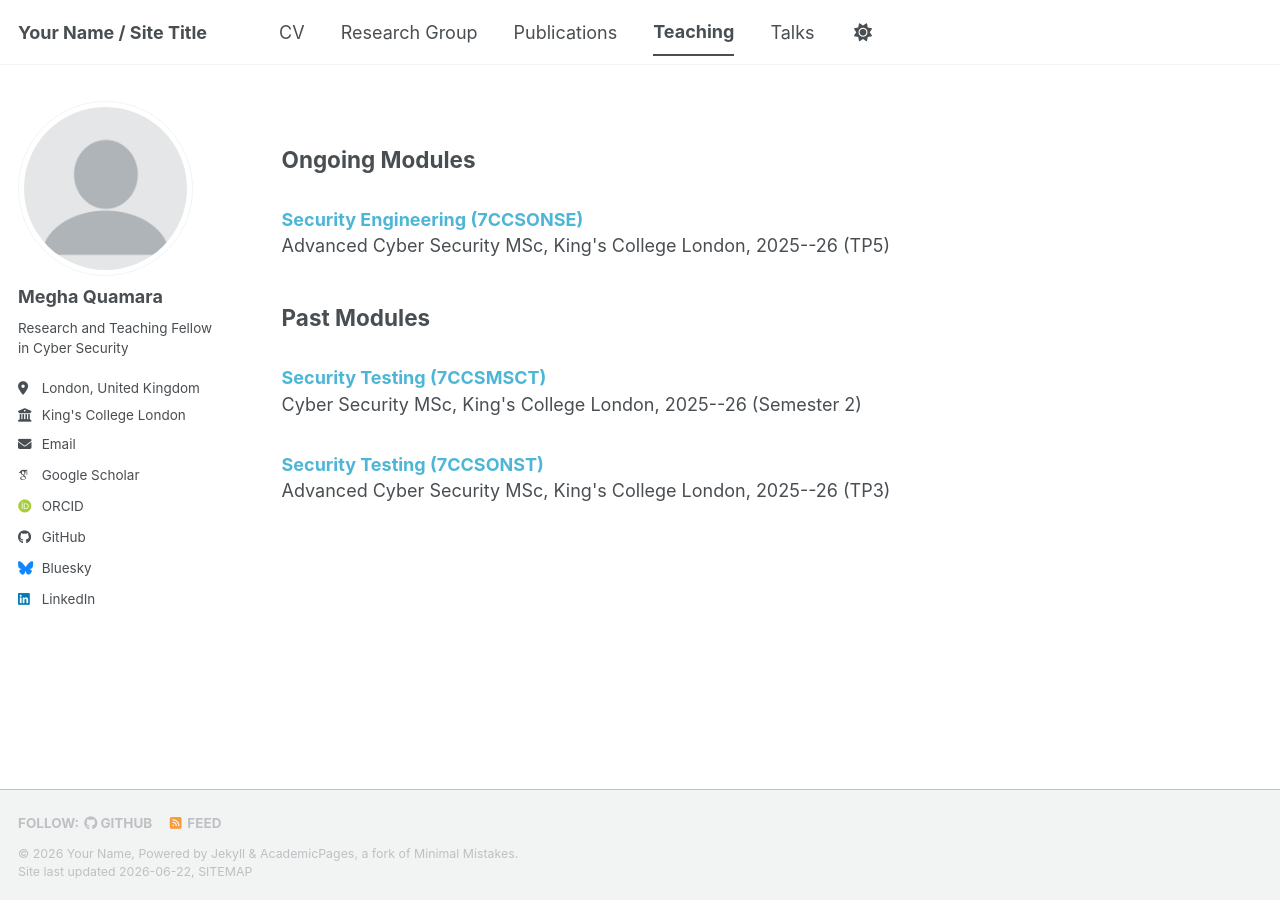
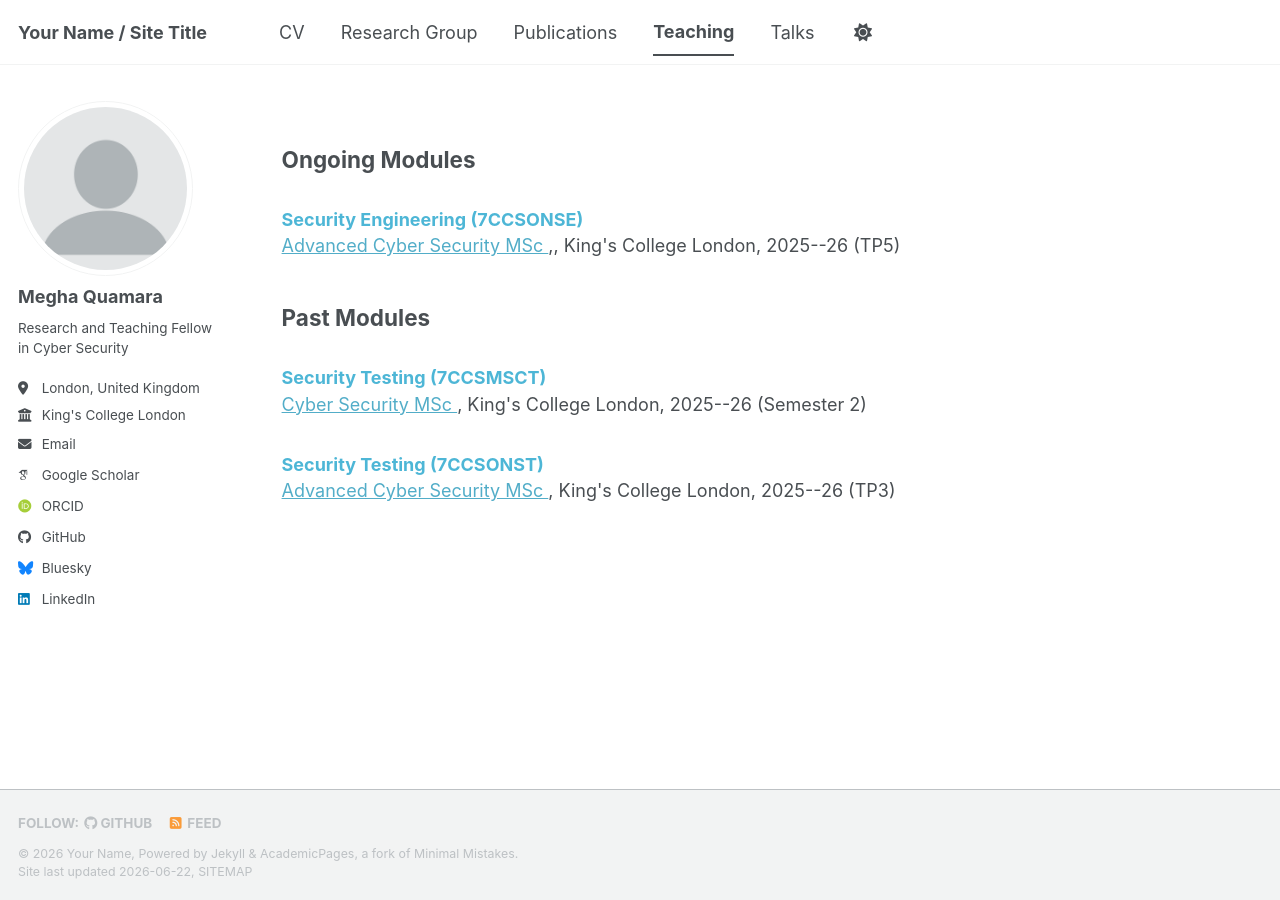
Before and after one commit to meghaquamara/personal-website, a Jekyll site: the page built from _pages/teaching.md, in a window 1280 px wide. Built offline with Jekyll 4.4.1, drawn with Linux system fonts in a browser that asks for light colours; some web fonts are replaced; a script bundle is joined from its source files by our own code; library files that are not in the unit come from our copies.

Commit message:
Update teaching.md

```diff
--- a/_pages/teaching.md
+++ b/_pages/teaching.md
@@ -9,14 +9,29 @@ author_profile: true
 
 <h3 class="teaching-course">Security Engineering (7CCSONSE)</h3>
 
-<p class="teaching-info">Advanced Cyber Security MSc, King's College London, 2025--26 (TP5)</p>
+<p class="teaching-info">
+  <a href="[https://www.kcl.ac.uk/study/postgraduate-taught/courses/cyber-security-ms](https://online.kcl.ac.uk/online-masters/advanced-cyber-security-msc#form)" target="_blank">
+  Advanced Cyber Security MSc
+  </a>,,
+  King's College London, 2025--26 (TP5)
+</p>
 
 ## Past Modules
 
 <h3 class="teaching-course">Security Testing (7CCSMSCT)</h3>
 
-<p class="teaching-info">Cyber Security MSc, King's College London, 2025--26 (Semester 2)</p>
+<p class="teaching-info">
+  <a href="https://www.kcl.ac.uk/study/postgraduate-taught/courses/cyber-security-msc" target="_blank">
+  Cyber Security MSc
+  </a>,
+  King's College London, 2025--26 (Semester 2)
+</p>
 
 <h3 class="teaching-course">Security Testing (7CCSONST)</h3>
 
-<p class="teaching-info">Advanced Cyber Security MSc, King's College London, 2025--26 (TP3)</p>
+<p class="teaching-info">
+  <a href="[https://www.kcl.ac.uk/study/postgraduate-taught/courses/cyber-security-msc](https://online.kcl.ac.uk/online-masters/advanced-cyber-security-msc#form)" target="_blank">
+  Advanced Cyber Security MSc
+  </a>,
+  King's College London, 2025--26 (TP3)
+</p>
```
